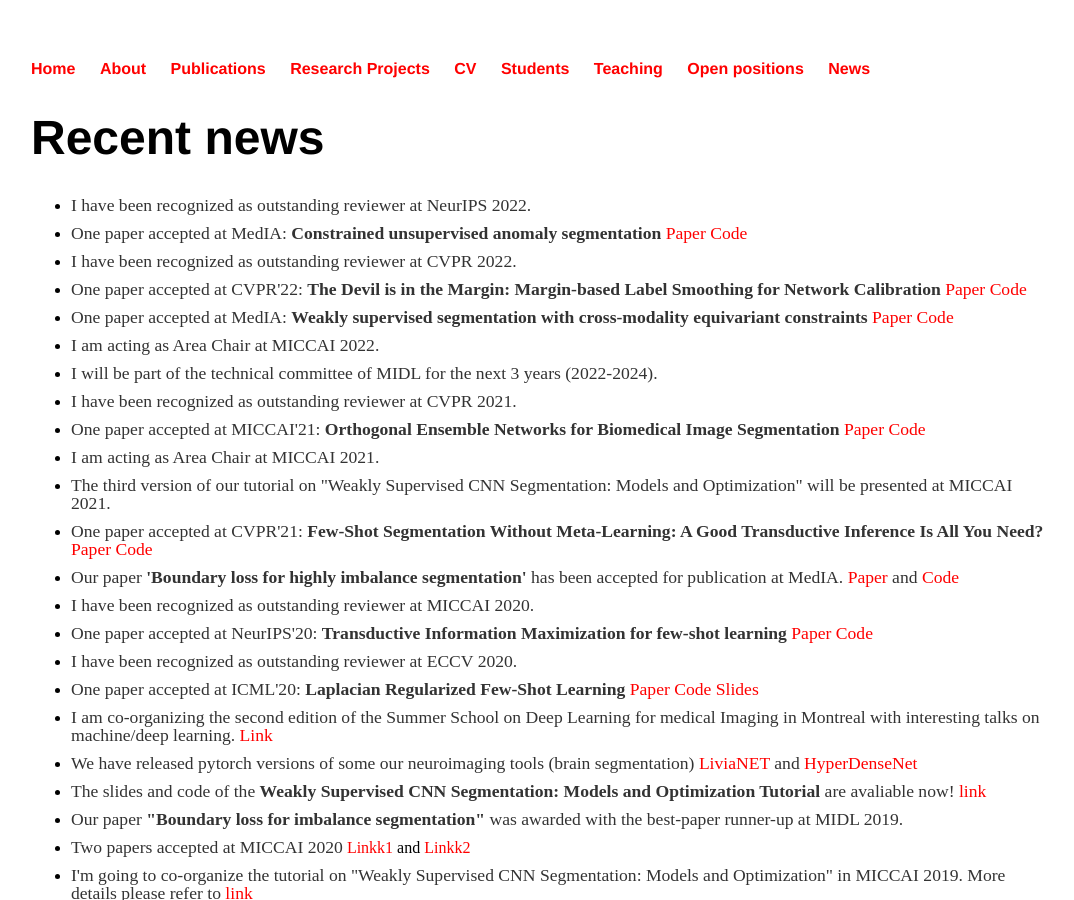
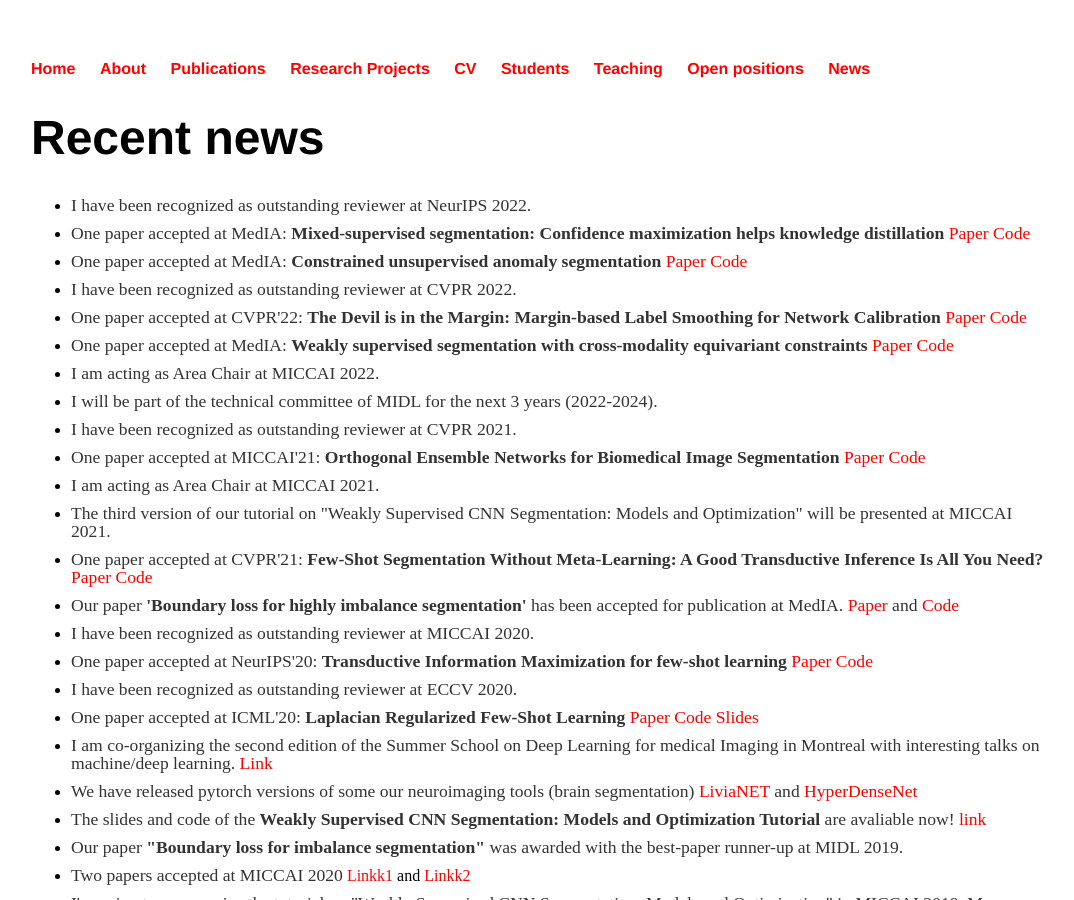
Before and after one commit to josedolz/josedolz.github.io, a Jekyll site: the page built from news/index.html, in a window 1280 px wide and 900 px high. Shown: the whole window, without its empty margins (97-1171 px from the left). Built offline with Jekyll 4.4.1, drawn with Linux system fonts in a browser that asks for light colours.

Commit message:
Update index.html

```diff
--- a/news/index.html
+++ b/news/index.html
@@ -6,6 +6,7 @@ title: news
 	<h1>Recent news</h1>
 	<ul>
 		<li><p1>I have been recognized as outstanding reviewer at NeurIPS 2022.</p1></li>
+		<li><p1>One paper accepted at MedIA: <strong>Mixed-supervised segmentation: Confidence maximization helps knowledge distillation </strong> <a href="https://arxiv.org/pdf/2109.10902">Paper</a> <a href="https://github.com/by-liu/MSL-student-becomes-master">Code</a>
 		<li><p1>One paper accepted at MedIA: <strong>Constrained unsupervised anomaly segmentation </strong> <a href="https://arxiv.org/pdf/2203.01671.pdf">Paper</a> <a href="https://github.com/jusiro/constrained_anomaly_segmentation/">Code</a>
 		<li><p1>I have been recognized as outstanding reviewer at CVPR 2022.</p1></li>
 		<li><p1>One paper accepted at CVPR'22: <strong>The Devil is in the Margin: Margin-based Label Smoothing for Network Calibration </strong> <a href="https://arxiv.org/pdf/2111.15430.pdf">Paper</a> <a href="https://github.com/by-liu/MbLS">Code</a>
```
